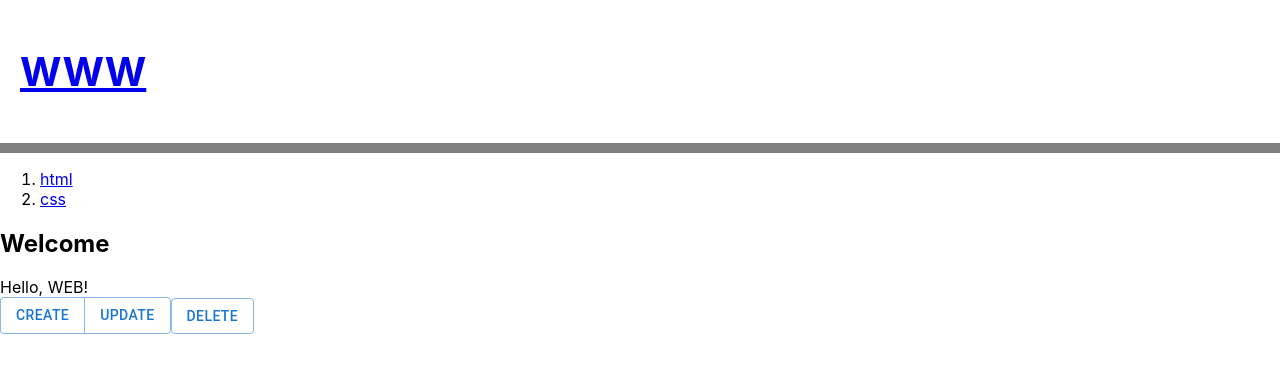
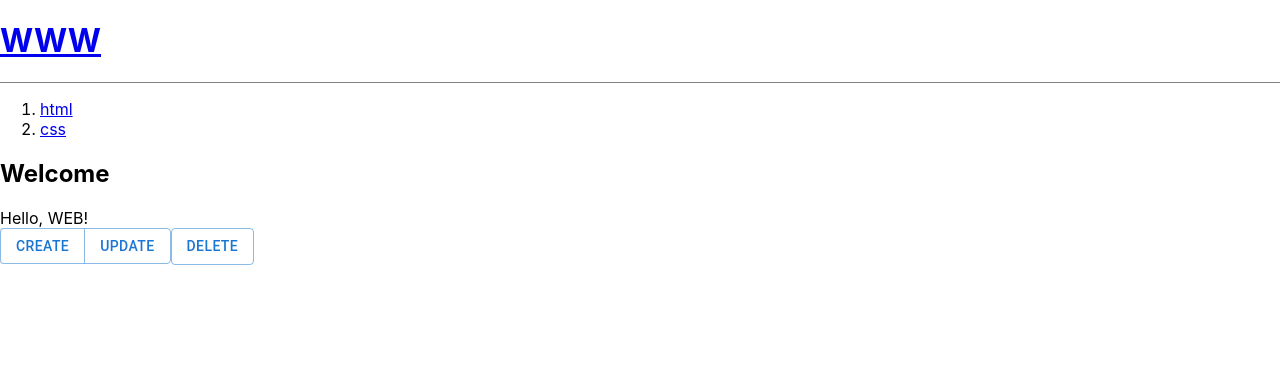
Before and after one commit to okdol1/react-app, a React (Create React App) app: page / in a window 1280 px wide. Shown: the top 372 px of the page. Built offline with nearby package versions, Linux system fonts and the light colour scheme.

Commit message:
styled components 도입

```diff
--- a/package.json
+++ b/package.json
@@ -13,6 +13,7 @@
     "react": "^18.1.0",
     "react-dom": "^18.1.0",
     "react-scripts": "5.0.1",
+    "styled-components": "^5.3.5",
     "web-vitals": "^2.1.4"
   },
   "scripts": {
--- a/src/App.css
+++ b/src/App.css
@@ -1,5 +1,5 @@
-header {
+/* header {
   border-bottom: 10px solid gray;
   padding: 20px;
   font-size: 20px;
-}
+} */
--- a/src/App.js
+++ b/src/App.js
@@ -1,25 +1,25 @@
 import './App.css';
+import {useState} from 'react';
 import Button from '@mui/material/Button'
 import ButtonGroup from '@mui/material/ButtonGroup';
-import {useState} from 'react';
+// import styled from '@emotion/styled';
+import styled from 'styled-components'
+
 
 function Header(props){
-  return <header><h1><a href="/" onClick={(evt)=>{
+  console.log(props)
+  return <header className={props.className}><h1><a href="/" onClick={(evt)=>{
     evt.preventDefault()
     console.log('evt', evt)
     props.onSelect();
   }}>WWW</a></h1></header>
 }
-// function Nav(props){
-//   const list = props.data.map((e)=>{
-//     return <li key={e.id}><a href={'/read/'+e.id}>{e.title}</a></li>
-//   });
-//   return <nav>
-//     <ol>
-//         {list}
-//     </ol>
-//   </nav>
-// }
+
+const HeaderStyled = styled(Header)`
+  border-bottom: 1px solid gray;
+  color: red;
+`
+
 function Article(props){
   return <article>
     <h2>{props.title}</h2>
@@ -63,9 +63,9 @@
   }
   return (
     <div>
-      <Header onSelect={()=>{
+      <HeaderStyled onSelect={()=>{
         setMode('WELCOME')
-      }}></Header>
+      }}></HeaderStyled>
       <Nav data={topics} onSelect={(id)=>{
         setMode('READ')
         setId(id)
```
Also changed, not shown: 1 other file (tests, documents, lock files or other folders).
